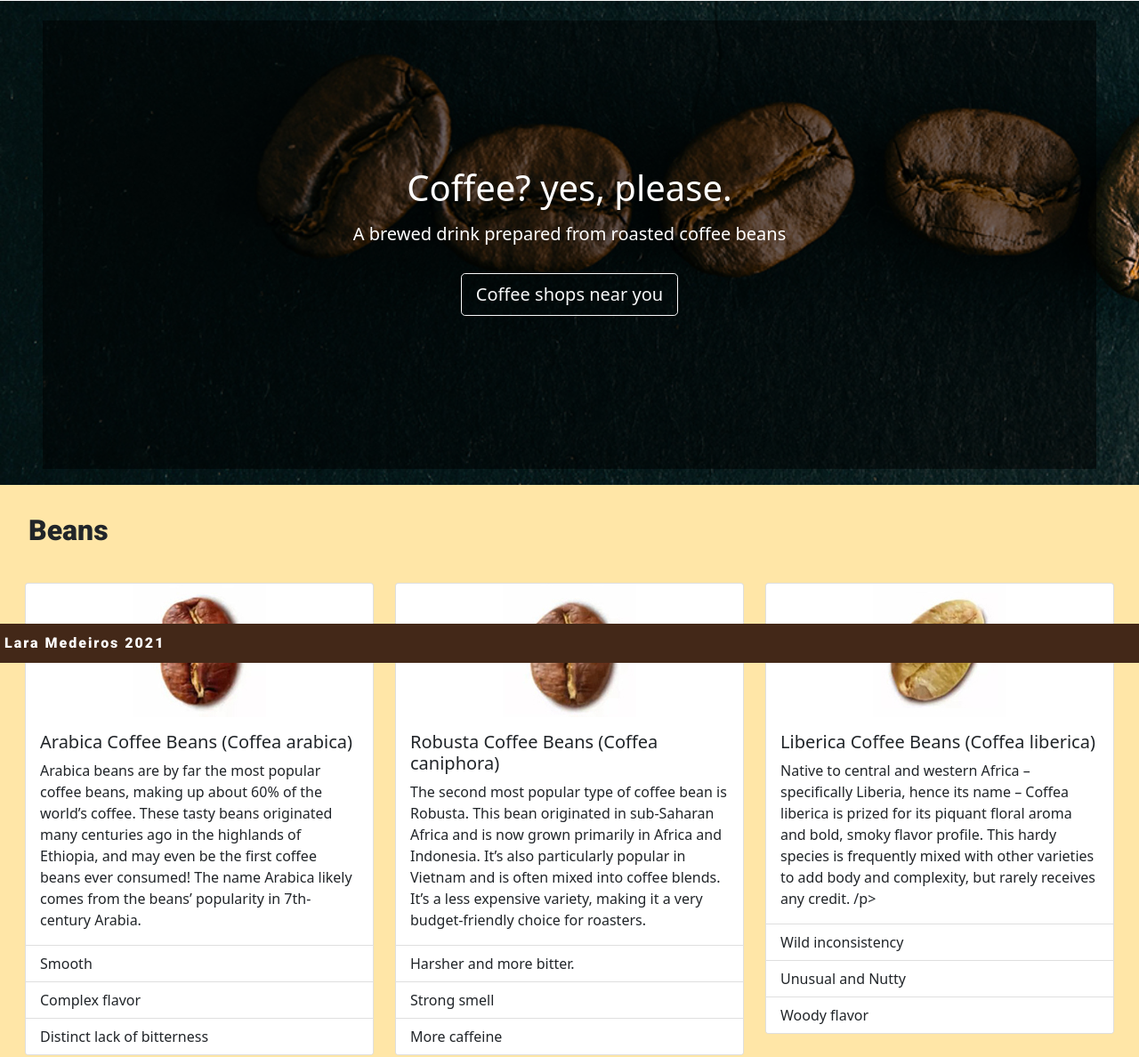
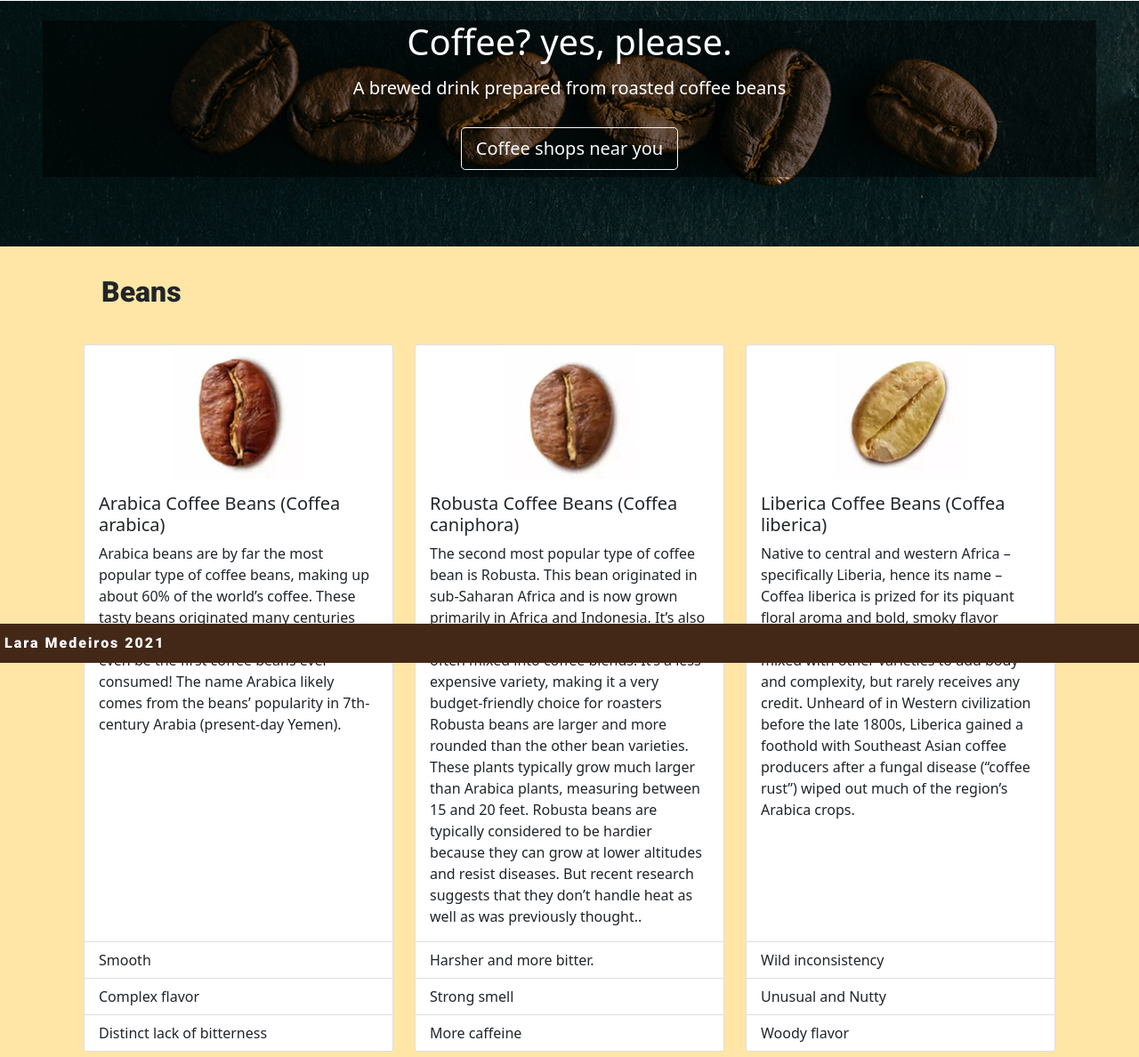
Before and after one commit to laramsj/laradev, a plain HTML site: page 3 - Bootstrap/index.html in a window 1280 px wide. Shown: the part 55-1243 px from the top of the page at 89% size. Drawn offline with nearby package versions, Linux system fonts and the light colour scheme.

Commit message:
Code fix - div responsive
Code fix - div responsive

```diff
--- a/3 - Bootstrap/css/main.css
+++ b/3 - Bootstrap/css/main.css
@@ -43,4 +43,16 @@ h2 {
   #img-main-page {
     grid-template-columns: auto;
   }
+
+  /* Default height for small devices */
+  #main-header {
+    height: 400px;
+  }
+
+  /* Height for devices larger than 992px */
+  @media (min-width: 992px) {
+    #main-header {
+      height: 600px;
+    }
+  }
 }
--- a/3 - Bootstrap/index.html
+++ b/3 - Bootstrap/index.html
@@ -13,19 +13,8 @@
 </head>
 <body>
  <header>
- <!-- Intro settings -->
  <style>
-  /* Default height for small devices */
-  #intro-example {
-    height: 400px;
-  }
 
-  /* Height for devices larger than 992px */
-  @media (min-width: 992px) {
-    #intro-example {
-      height: 600px;
-    }
-  }
 </style>
 
 <!-- Navbar -->
@@ -49,7 +38,7 @@
 
 <!-- Background image -->
 <div
-  id="intro-example"
+  id="main-header"
   class="p-5 text-center bg-image"
   style="background-image: url('./images/coffee-back-header.jpg');
   background-size: cover;"
@@ -72,19 +61,20 @@
 </div>
 <!-- Background image -->
  </header>
+ <div class="container mb-3">
  <div class="row m-3" id="main-beans">
   <h2 class="p-3">Beans</h2>
  </div>
-
- <div class="row m-3">
-  <div class="col-sm">
- <div class="card" style="width: auto;">
+        <div class="container-fluid">
+          <div class="row">
+            <div class="col-sm d-flex">
+              <div class="card flex-fill">
                 <img src="./images/arabica.jpg" class="card-img-top img-card-main mx-auto d-block" alt="Liberica coffee bean image" >
                 <div class="card-body">
                   <h5 class="card-title">Arabica Coffee Beans (Coffea arabica)</h5>
-    <p class="card-text">Arabica beans are by far the most popular coffee beans, making up about 60% of the world’s coffee.
+                  <p class="card-text">Arabica beans are by far the most popular type of coffee beans, making up about 60% of the world’s coffee.
                     These tasty beans originated many centuries ago in the highlands of Ethiopia, and may even be the first coffee beans ever consumed!
-      The name Arabica likely comes from the beans’ popularity in 7th-century Arabia.</p>
+                    The name Arabica likely comes from the beans’ popularity in 7th-century Arabia (present-day Yemen).</p>
                 </div>
                 <ul class="list-group list-group-flush">
                   <li class="list-group-item">Smooth</li>
@@ -93,14 +83,17 @@
                 </ul>
               </div>
             </div>
-  <div class="col-sm">
+            <div class="col-sm d-flex">
               <div class="card">
                 <img src="./images/robusta.jpg" class="card-img-top img-card-main mx-auto d-block" alt="Liberica coffee bean image" style="width: 150px;">
                 <div class="card-body" >
                   <h5 class="card-title">Robusta Coffee Beans (Coffea caniphora)</h5>
-    <p class="card-text">The second most popular type of coffee bean is Robusta. This bean originated in sub-Saharan Africa and is now
-      grown primarily in Africa and Indonesia. It’s also particularly popular in Vietnam and is often mixed into coffee blends.
-      It’s a less expensive variety, making it a very budget-friendly choice for roasters.</p>
+                  <p class="card-text">The second most popular type of coffee bean is Robusta. This bean originated in sub-Saharan Africa and
+                    is now grown primarily in Africa and Indonesia. It’s also particularly popular in Vietnam and is often mixed into coffee blends.
+                     It’s a less expensive variety, making it a very budget-friendly choice for roasters
+                       Robusta beans are larger and more rounded than the other bean varieties. These plants typically grow much larger than Arabica plants,
+                     measuring between 15 and 20 feet. Robusta beans are typically considered to be hardier because they can grow at lower altitudes and
+                     resist diseases. But recent research suggests that they don’t handle heat as well as was previously thought..</p>
                 </div>
                 <ul class="list-group list-group-flush">
                   <li class="list-group-item">Harsher and more bitter.</li>
@@ -109,14 +102,15 @@
                 </ul>
               </div>
             </div>
-<div class="col-sm">
+            <div class="col-sm d-flex">
               <div class="card">
                 <img src="./images/liberica.jpg" class="card-img-top img-card-main mx-auto d-block" alt="Liberica coffee bean image" style="width: 150px;">
                 <div class="card-body">
                   <h5 class="card-title">Liberica Coffee Beans (Coffea liberica)</h5>
-    <p class="card-text">Native to central and western Africa – specifically Liberia, hence its name – Coffea liberica is
-      prized for its piquant floral aroma and bold, smoky flavor profile. This hardy species is frequently mixed with other
-      varieties to add body and complexity, but rarely receives any credit. /p>
+                  <p class="card-text">Native to central and western Africa – specifically Liberia, hence its name – Coffea liberica is prized for its
+                     piquant floral aroma and bold, smoky flavor profile. This hardy species is frequently mixed with other varieties to add body and
+                      complexity, but rarely receives any credit. Unheard of in Western civilization before the late 1800s, Liberica gained a foothold
+                       with Southeast Asian coffee producers after a fungal disease (“coffee rust”) wiped out much of the region’s Arabica crops.</p>
                 </div>
                 <ul class="list-group list-group-flush">
                   <li class="list-group-item">Wild inconsistency</li>
@@ -126,6 +120,9 @@
               </div>
             </div>
           </div>
+        </div>
+      </div>
+
 <div class="bg-white" id="main-history">
   <div class="container">
     <h2 class="p-3"> History</h2>
@@ -174,7 +171,7 @@
         short-lived. New nations were established on coffee economies. Fortunes were made and lost. By the end of the 18th century, coffee had
         become one of the world's most profitable export crops. After crude oil, coffee is the most sought commodity in the world.</p>
 
-      <p>Source: https://www.ncausa.org/about-coffee/history-of-coffee</p>
+      <a href="https://www.ncausa.org/about-coffee/history-of-coffee">Source: The History of Coffee </a>
     </div>
   </div>
  <div id="img-main-page">
@@ -203,7 +200,7 @@
     event.preventDefault();
     $('html, body').animate({
         scrollTop: $($.attr(this, 'href')).offset().top
-    }, 400);
+    }, 1000);
   });
 </script>
 </body>
```
Lines whose indentation alone changed are shown as unchanged.
